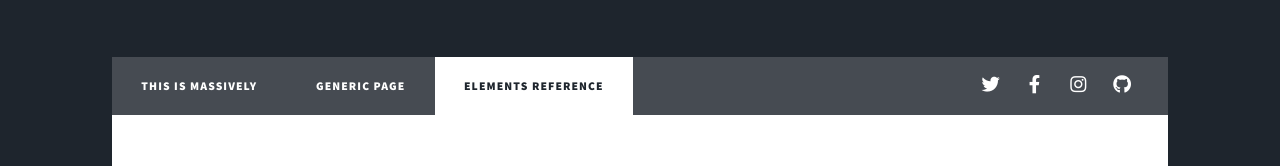
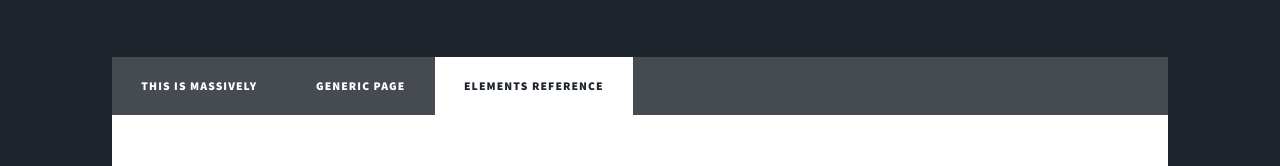
Before and after one commit to andrewczwu/htmlworkshop, a plain HTML site: page elements.html in a window 1280 px wide. Shown: the part 178-344 px from the top of the page. Drawn offline with Linux system fonts and the light colour scheme.

Commit message:
more removal

```diff
--- a/elements.html
+++ b/elements.html
@@ -28,12 +28,6 @@
 							<li><a href="index.html">This is Massively</a></li>
 							<li><a href="generic.html">Generic Page</a></li>
 							<li class="active"><a href="elements.html">Elements Reference</a></li>
-						</ul>
-						<ul class="icons">
-							<li><a href="#" class="icon brands fa-twitter"><span class="label">Twitter</span></a></li>
-							<li><a href="#" class="icon brands fa-facebook-f"><span class="label">Facebook</span></a></li>
-							<li><a href="#" class="icon brands fa-instagram"><span class="label">Instagram</span></a></li>
-							<li><a href="#" class="icon brands fa-github"><span class="label">GitHub</span></a></li>
 						</ul>
 					</nav>
 
```
Also changed, not shown: generic.html (+0 -6 lines), index.html (+0 -6 lines), images/bg.jpg (deleted).
